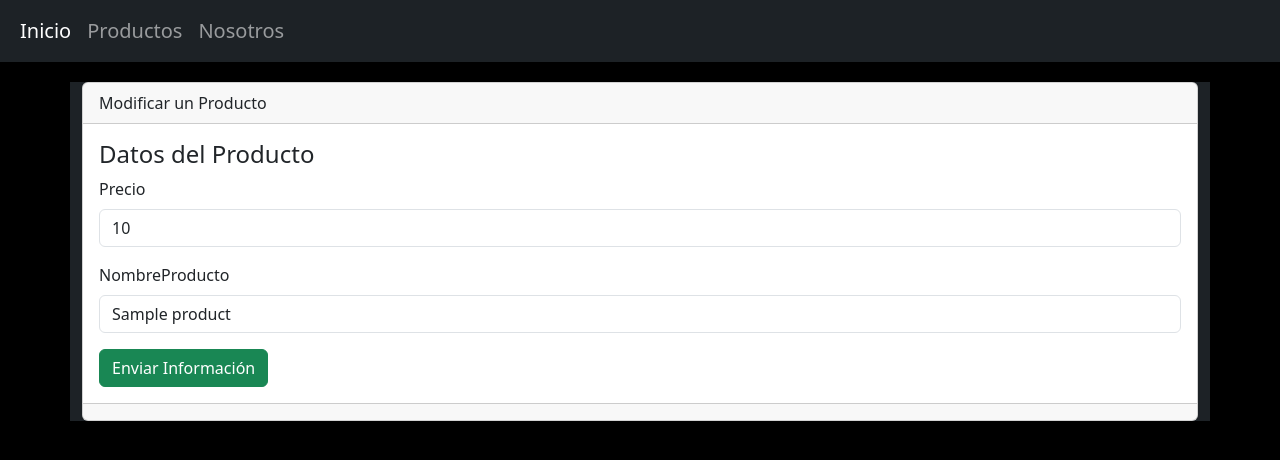
After one commit to PythDani/Supermarket-Python-Django, a Django app: page /supermarket/products/editar/1 in a window 1280 px wide. The commit adds this page. Shown: the top 460 px of the page. Run offline with Django 4.2, Linux system fonts and the light colour scheme; tables that the repository leaves empty hold one stand-in row (values such as "Sample post").

Commit message:
funcionalidad crear editar y eliminar

```diff
--- a/supermarketapp/products/static/products/css/style.css
+++ b/supermarketapp/products/static/products/css/style.css
@@ -7,13 +7,13 @@
 
 body {
 
-    background-color: #E9E9EA
+    background-color: black
 }
 
 .navbar-ppl {
 
     background-color: #1D2226;
-    font-size: 10px;
+    font-size: 20px;
     color: #E9E9EA;
     font: bold;
 
--- a/supermarketapp/products/templates/products/all.html
+++ b/supermarketapp/products/templates/products/all.html
@@ -24,10 +24,10 @@
                   <td>{{ product.precio }}</td>
                   <td>{{ product.nombre_producto }}</td>
                   <td>
-                    <a name="" id="" class="btn btn-info" href="#" role="button">Editar</a>
+                    <a name="" id="" class="btn btn-info" href="{% url 'editar' product.id %}" role="button">Editar</a>
                   </td>
                   <td>
-                    <a name="" id="" class="btn btn-danger" href="#" role="button">Borrar</a>
+                    <a name="" id="" class="btn btn-danger" href="{% url 'eliminar' product.id %}" role="button">Borrar</a>
                   </td>
                 </tr>
           {% endfor %}
--- /dev/null
+++ b/supermarketapp/products/templates/products/editar.html
@@ -0,0 +1,18 @@
+{% extends "products/base.html" %}
+
+{% block titulo %} Edit {% endblock %}
+
+{% block contenido %}
+<div class="card">
+
+    <div class="card-header">
+        Modificar un Producto
+    </div>
+    <div class="card-body">
+        <h4 class="card-title">Datos del Producto</h4>
+        {% include 'products/form.html' %}
+    </div>
+    <div class="card-footer" text-muted>
+    </div>
+</div>
+{% endblock %}
--- a/supermarketapp/products/urls.py
+++ b/supermarketapp/products/urls.py
@@ -1,11 +1,16 @@
 from django.urls import path
 from . import views
 
+from django.conf import settings
+from django.contrib.staticfiles.urls import static
 
 urlpatterns = [
     path("",  views.home, name="home"),
     path("nosotros/", views.nosotros, name="nosotros"),
     path("products/", views.products, name="products"),
     path("products/crear", views.crear, name="crear"),
+    path("products/editar/<int:id>", views.editar, name="editar"),
+    path("products/eliminar/<int:id>", views.eliminar, name="eliminar"),
 
-]
+
+]+ static(settings.MEDIA_URL, document_root=settings.MEDIA_ROOT)
--- a/supermarketapp/products/views.py
+++ b/supermarketapp/products/views.py
@@ -23,3 +23,23 @@ def crear(request):
         return redirect('products')
 
     return render(request, './products/crear.html', {'formulario':formulario})
+
+def editar(request, id):
+
+     producto=Product.objects.get(id=id)
+     formulario = ProductForm(request.POST or None, request.FILES or None, instance=producto)
+     if formulario.is_valid():
+        formulario.save()
+        return redirect('products')
+
+     return render(request, './products/editar.html',
+        {
+
+         'formulario': formulario
+
+         })
+
+def eliminar(request, id):
+    producto=Product.objects.get(id=id)
+    producto.delete()
+    return redirect('products')
```
